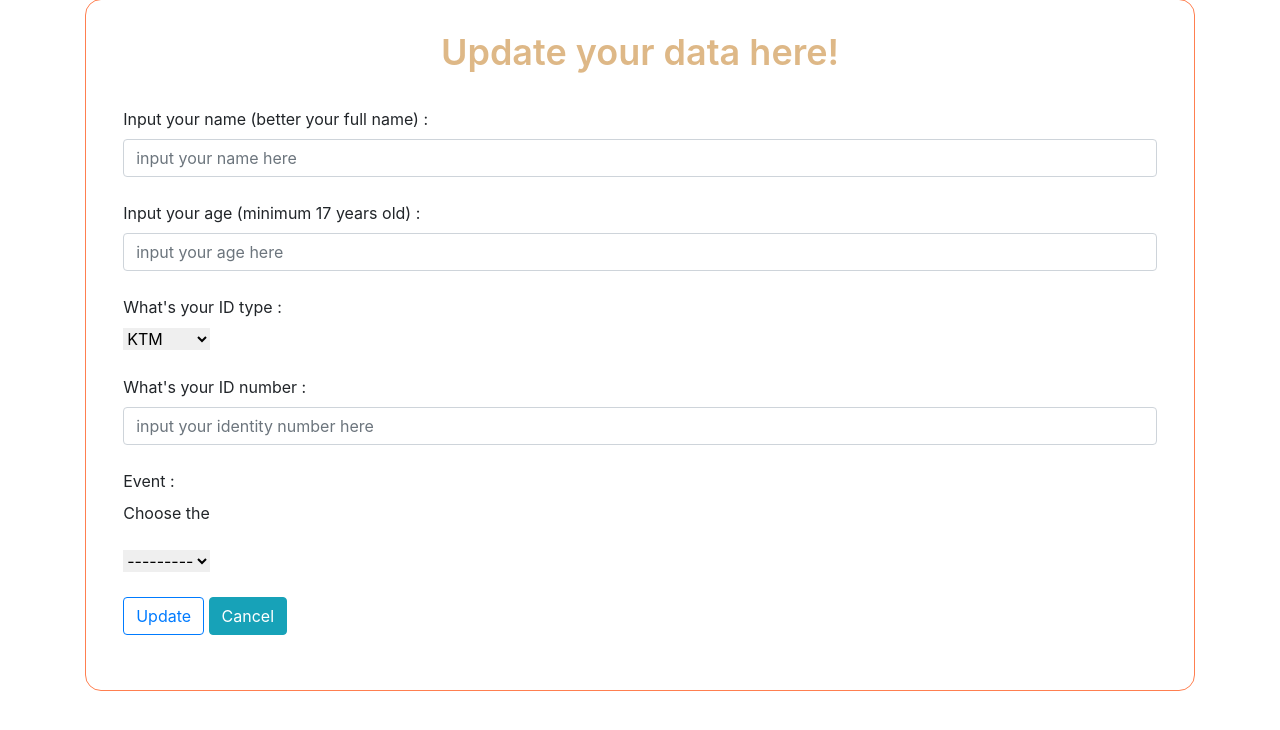
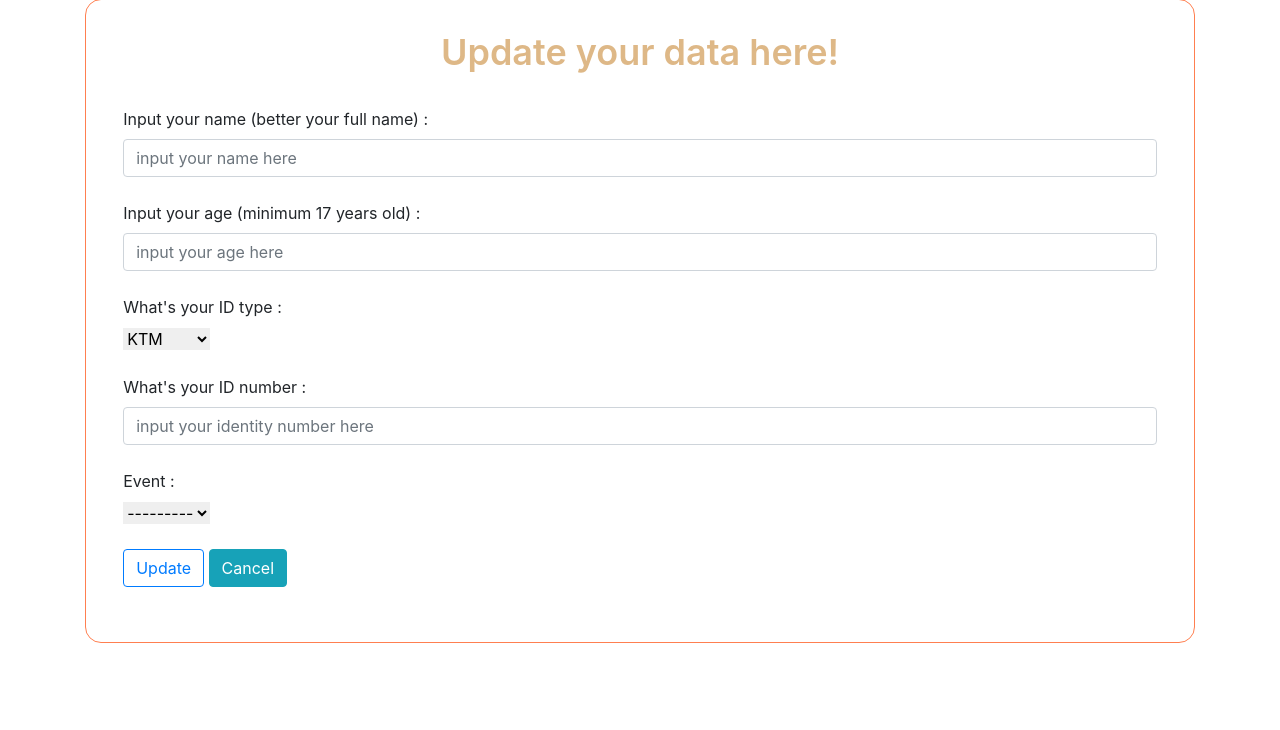
Before and after one commit to faisaladisoe/story-ppw, a Django app: template story6/templates/story6/updateVisitor.html in a window 1280 px wide. Shown: the part 33-763 px from the top of the page. Run offline with Django 3.2, Linux system fonts and the light colour scheme; the template is opened without the code that fills it: values that come from a table or form of the project are taken from there, others are empty; some libraries are stand-ins or nearby versions.

Commit message:
little modification

```diff
--- a/story6/templates/story6/updateVisitor.html
+++ b/story6/templates/story6/updateVisitor.html
@@ -56,8 +56,6 @@
                             Event :
                         </label>
                         <br>
-                        Choose the {{ data }}
-                        <br><br>
                         {{ form.event }}
                     </section>
                     <br>
```
